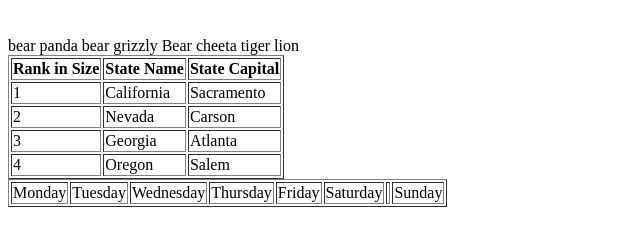
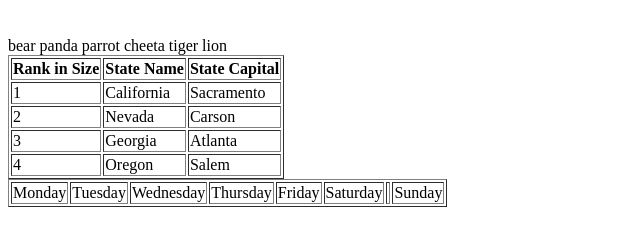
Before and after one commit to jlynnmateo/jlynnmateo.github.io, a plain HTML site: page project5.html in a window 1280 px wide. Shown: the part 61-304 px from the top of the page, without its empty margins (0-640 px from the left). Drawn offline with Linux system fonts and the light colour scheme.

Commit message:
Update project5.html

```diff
--- a/project5.html
+++ b/project5.html
@@ -19,10 +19,10 @@
      <td>bear</td>
 
 
-     <td>panda bear</td>
+     <td>panda</td>
 
 
-     <td>grizzly Bear</td>
+     <td>parrot</td>
 
     </tr>
 
```
